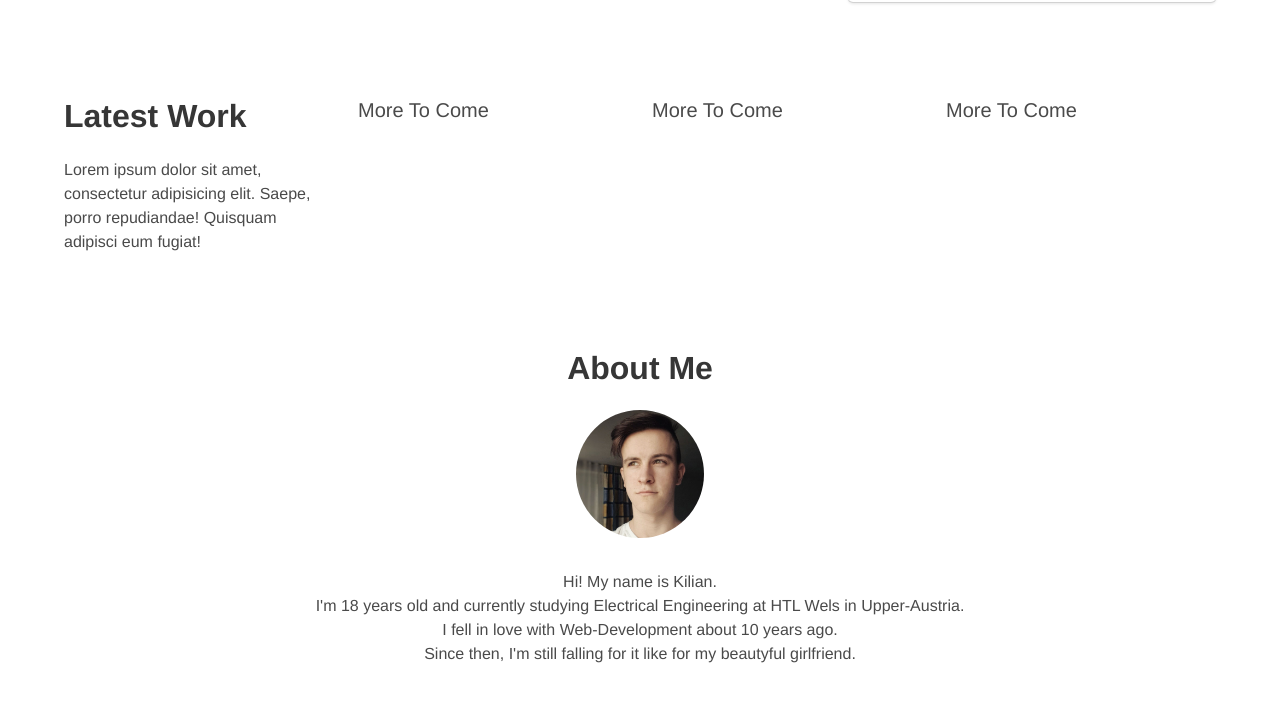
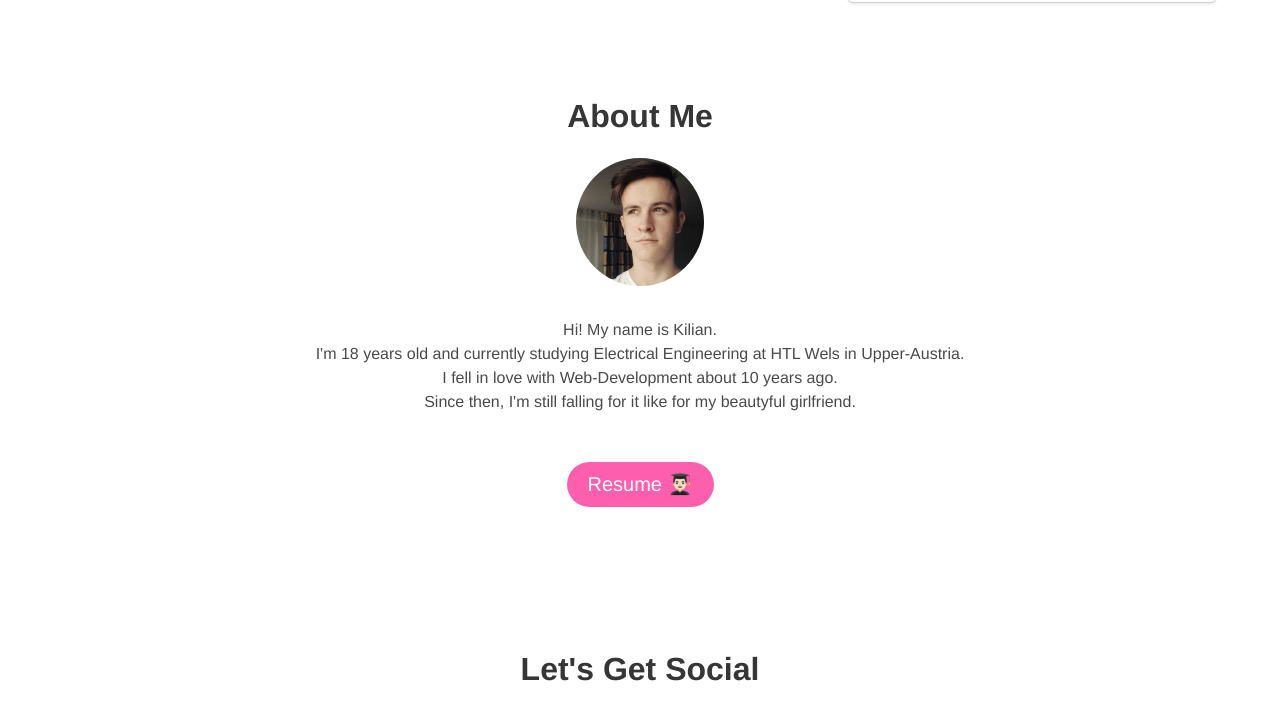
Before and after one commit to kilianstallz/kilianstallz.github.io, a plain HTML site: page index.html in a window 1280 px wide. Shown: the part 1677-2385 px from the top of the page. Drawn offline with nearby package versions, Linux system fonts and the light colour scheme.

Commit message:
Excluded Work

```diff
--- a/index.html
+++ b/index.html
@@ -166,7 +166,7 @@
       </div>
     </div>
   </section>
-  <section class="section" id="work">
+  <!-- <section class="section" id="work">
     <div class="container is-fulld">
       <div class="columns">
         <div data-aos="fade-up" class="column aos-init aos-animate">
@@ -185,7 +185,7 @@
         </div>
       </div>
     </div>
-  </section>
+  </section> -->
   <section id="about" class="section has-text-centered">
     <div class="container" data-aos="fade-up">
       <h1 class="title" data-aos="zoom-in">About Me</h1>
```
